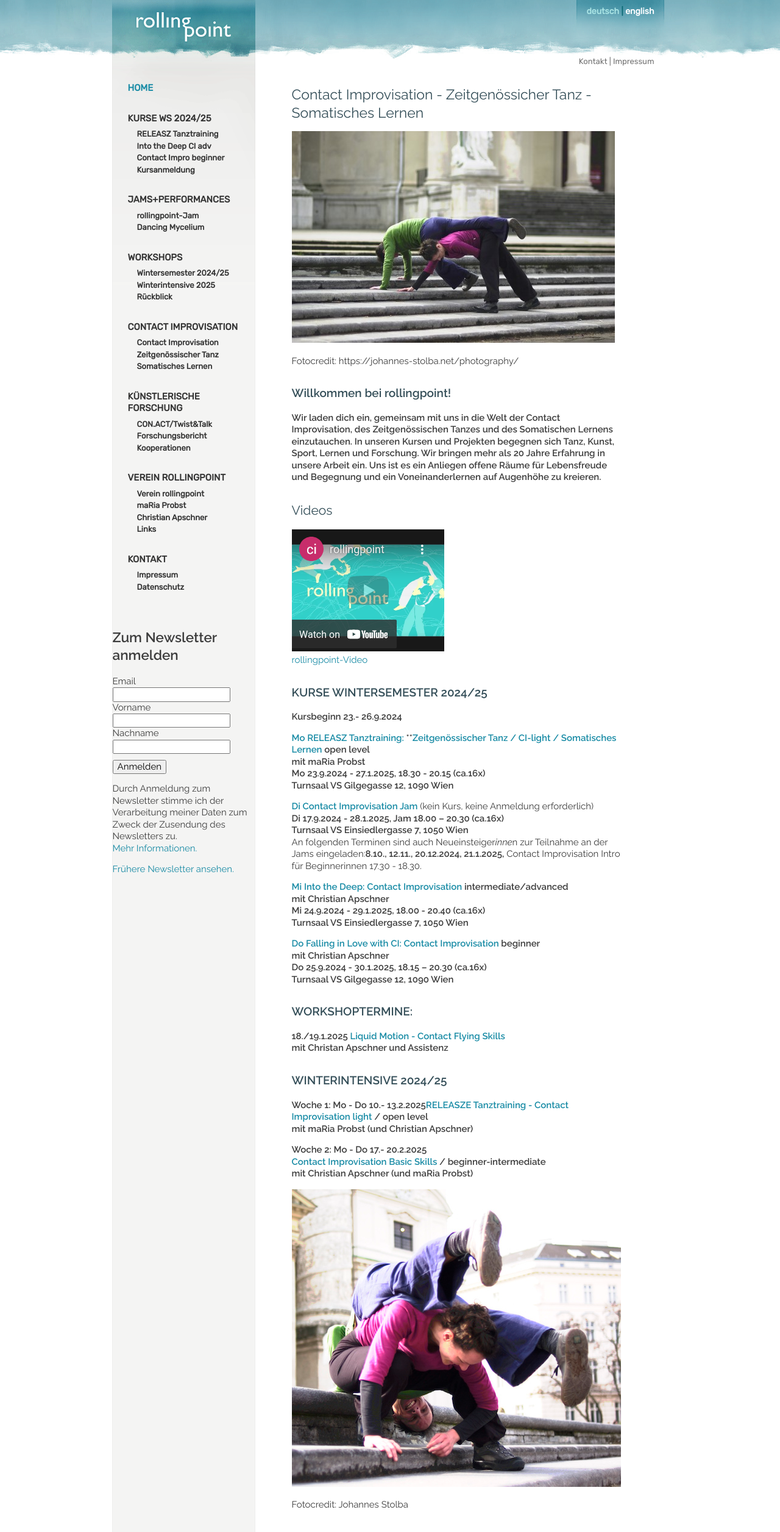
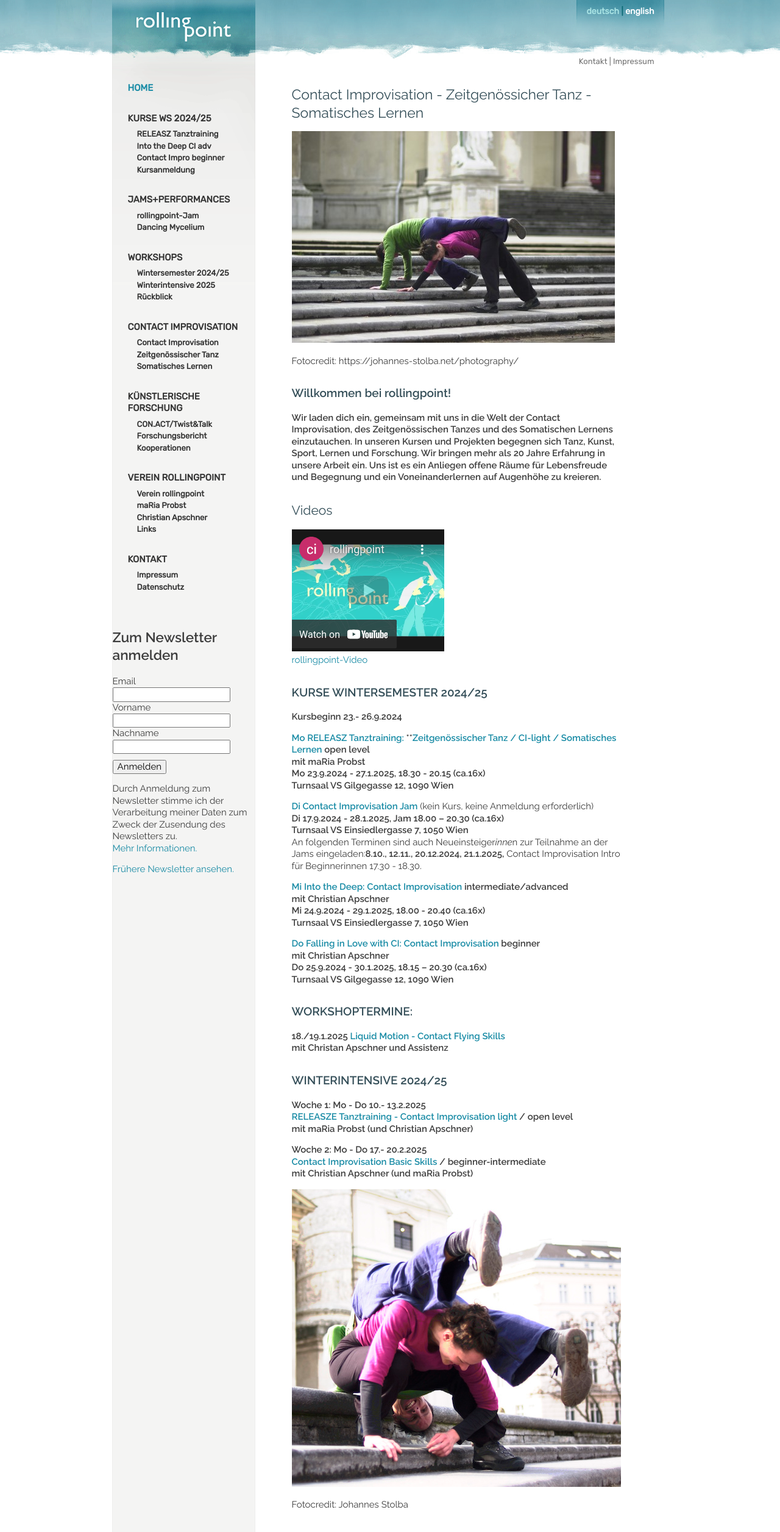
Before and after one commit to manulari/rollingpointat, a Jekyll site: the page built from _pages_de/index.md, in a window 1280 px wide. Shown: the whole page at 61% size. Built offline with Jekyll 4.4.1, drawn with Linux system fonts in a browser that asks for light colours; comment, search, counter and statistics services are not loaded.

```diff
--- a/_pages_de/index.md
+++ b/_pages_de/index.md
@@ -49,8 +49,9 @@ An folgenden Terminen sind auch Neueinsteiger*inne*n zur Teilnahme an der Jams e
 
 ### **WINTERINTENSIVE 2024/25**
 
-**Woche 1: Mo - Do 10.- 13.2.2025****[RELEASZE Tanztraining - Contact Improvisation light](/winterintensive#WI1) / open level**\
-**mit maRia Probst (und Christian Apschner)**
+**Woche 1: Mo - Do 10.- 13.2.2025**\
+**[RELEASZE Tanztraining - Contact Improvisation light](/winterintensive#WI1) / open level\
+mit maRia Probst (und Christian Apschner)**
 
 **Woche 2: Mo - Do 17.- 20.2.2025**\
 **[Contact Improvisation Basic Skills ](/winterintensive#WI2) / beginner-intermediate**\
```
